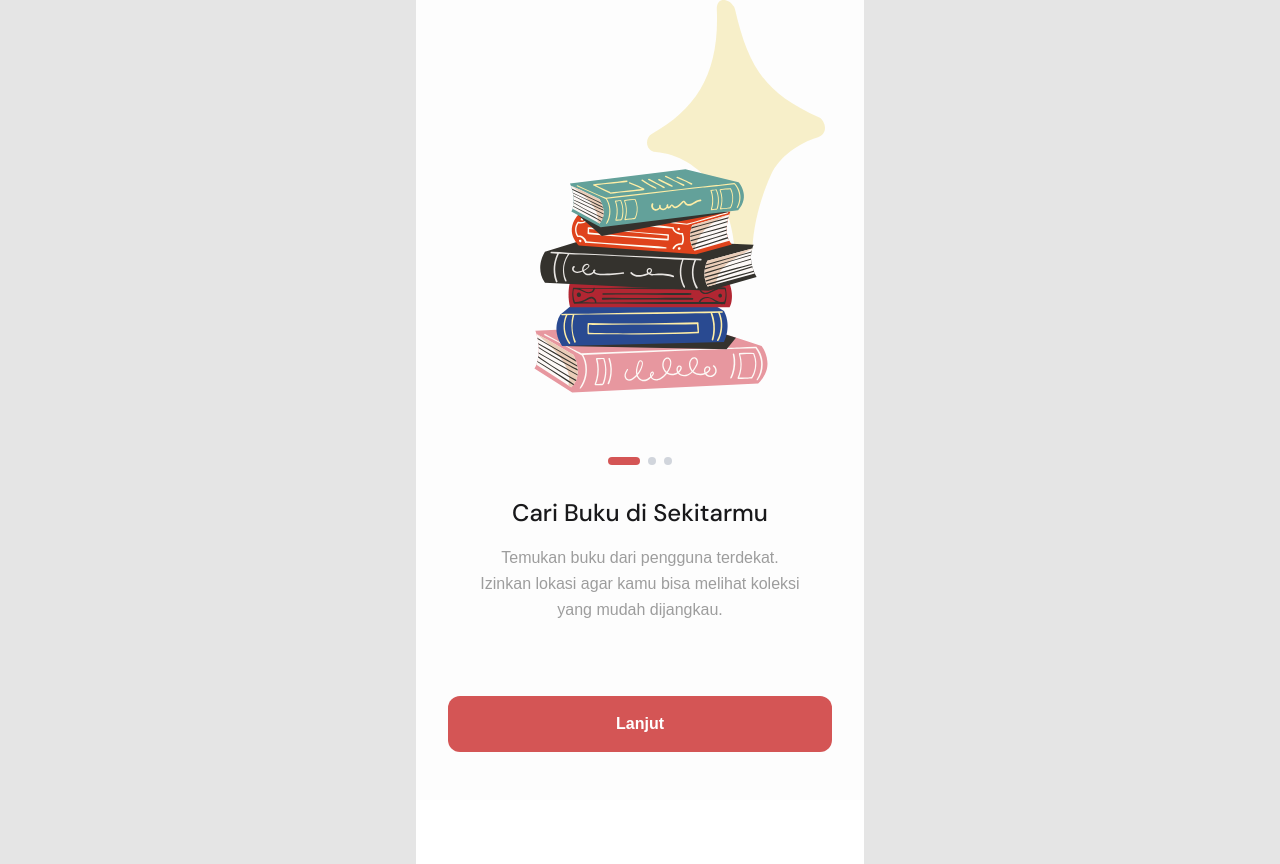
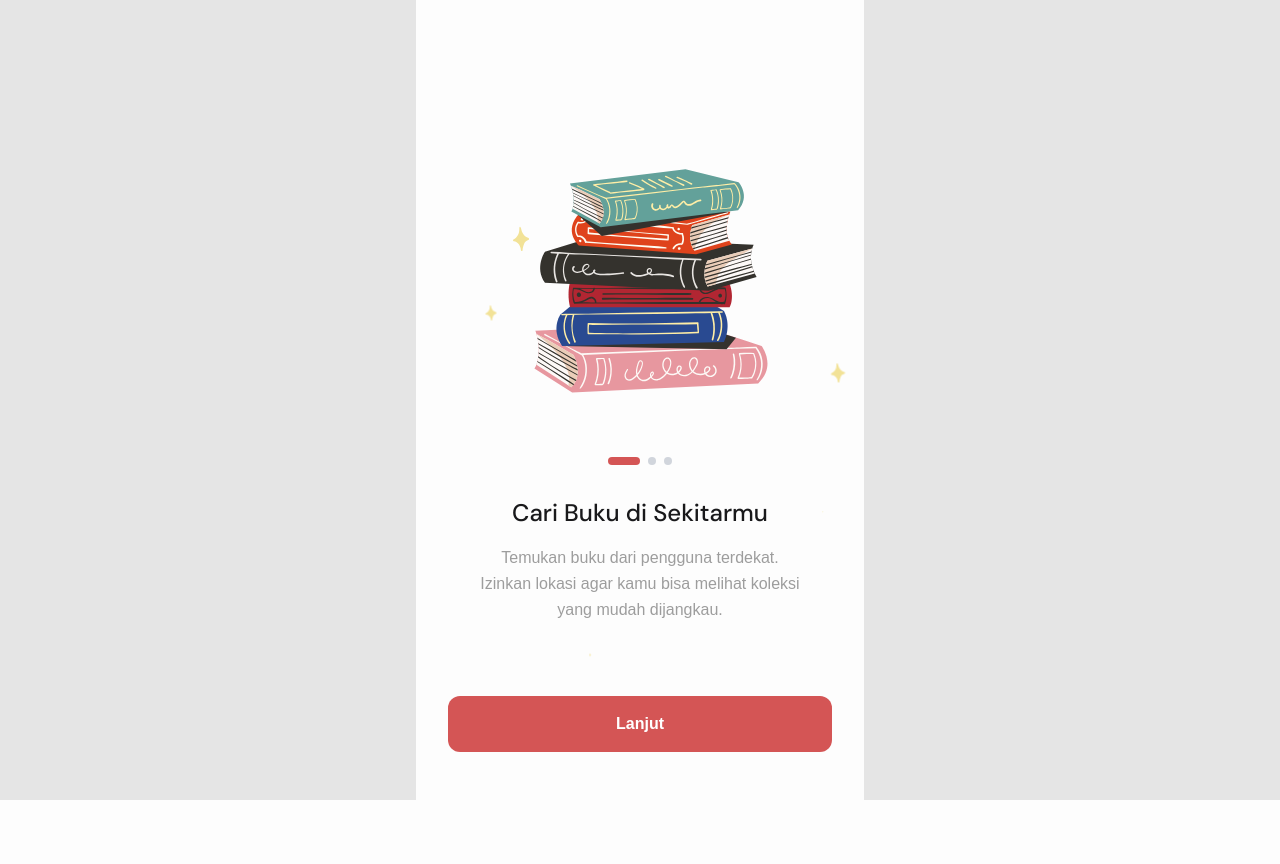
Before and after one commit to rianmubarok/ReRead, a Next.js app: page / in a window 1280 px wide. After the commit the page ends 800 px from the top, so only its background shows below. Built offline with nearby package versions, Linux system fonts and the light colour scheme.

Commit message:
fix: update walkthrough

```diff
--- a/src/app/globals.css
+++ b/src/app/globals.css
@@ -33,3 +33,153 @@ body {
 button {
   cursor: pointer;
 }
+
+/* Walkthrough Sprinkles */
+@keyframes scale-pulse {
+
+  0%,
+  100% {
+    transform: scale(0);
+  }
+
+  50% {
+    transform: scale(1.2);
+  }
+}
+
+.sprinkle {
+  position: absolute;
+  animation: scale-pulse 2s ease-in-out infinite;
+  transition: all 0.7s ease-in-out;
+}
+
+/* Step 1 Sprinkles */
+.sprinkle-0-0 {
+  top: 227px;
+  left: 93px;
+  width: 24px;
+  height: 24px;
+  animation-delay: 0.2s;
+}
+
+.sprinkle-0-1 {
+  top: 178px;
+  right: 105px;
+  width: 12px;
+  height: 12px;
+  animation-delay: 1.5s;
+}
+
+.sprinkle-0-2 {
+  bottom: 479px;
+  left: 67px;
+  width: 16px;
+  height: 16px;
+  animation-delay: 0.8s;
+}
+
+.sprinkle-0-3 {
+  bottom: 284px;
+  right: 37px;
+  width: 8px;
+  height: 8px;
+  animation-delay: 1.2s;
+}
+
+.sprinkle-0-4 {
+  top: 365px;
+  right: 18px;
+  width: 16px;
+  height: 16px;
+  animation-delay: 0.5s;
+}
+
+.sprinkle-0-5 {
+  top: 649px;
+  left: 168px;
+  width: 12px;
+  height: 12px;
+  animation-delay: 1.8s;
+}
+
+/* Step 2 Sprinkles */
+.sprinkle-1-0 {
+  top: 40px;
+  right: 56px;
+  width: 20px;
+  height: 20px;
+  animation-delay: 0.3s;
+}
+
+.sprinkle-1-1 {
+  top: 324px;
+  left: 30px;
+  width: 12px;
+  height: 12px;
+  animation-delay: 1.6s;
+}
+
+.sprinkle-1-2 {
+  bottom: 121px;
+  right: 45px;
+  width: 16px;
+  height: 16px;
+  animation-delay: 0.9s;
+}
+
+.sprinkle-1-3 {
+  bottom: 81px;
+  left: 112px;
+  width: 8px;
+  height: 8px;
+  animation-delay: 1.4s;
+}
+
+/* Step 3 Sprinkles */
+.sprinkle-2-0 {
+  top: 146px;
+  left: 45px;
+  width: 16px;
+  height: 16px;
+  animation-delay: 0.4s;
+}
+
+.sprinkle-2-1 {
+  top: 64px;
+  right: 30px;
+  width: 12px;
+  height: 12px;
+  animation-delay: 1.7s;
+}
+
+.sprinkle-2-2 {
+  bottom: 227px;
+  left: 30px;
+  width: 20px;
+  height: 20px;
+  animation-delay: 0.6s;
+}
+
+.sprinkle-2-3 {
+  bottom: 406px;
+  right: 18px;
+  width: 8px;
+  height: 8px;
+  animation-delay: 1.3s;
+}
+
+.sprinkle-2-4 {
+  top: 487px;
+  right: 45px;
+  width: 16px;
+  height: 16px;
+  animation-delay: 0.1s;
+}
+
+.sprinkle-2-5 {
+  bottom: 64px;
+  left: 150px;
+  width: 12px;
+  height: 12px;
+  animation-delay: 1.9s;
+}
--- a/src/app/layout.tsx
+++ b/src/app/layout.tsx
@@ -36,7 +36,7 @@ export default function RootLayout({
       >
         <NavProvider>
           <MobileContainer>
-            <main className="flex-1 overflow-y-auto pb-16">
+            <main className="flex-1 overflow-y-auto">
               {children}
             </main>
             <BottomNav />
--- a/src/components/MobileContainer.tsx
+++ b/src/components/MobileContainer.tsx
@@ -7,7 +7,7 @@ interface MobileContainerProps {
 export default function MobileContainer({ children }: MobileContainerProps) {
     return (
         <div className="min-h-screen w-full bg-[#E5E5E5] flex justify-center">
-            <div className="w-full max-w-md bg-white min-h-screen overflow-hidden flex flex-col">
+            <div className="relative w-full max-w-md bg-white min-h-screen overflow-hidden flex flex-col">
                 {children}
             </div>
         </div>
--- a/src/components/SplashScreen.tsx
+++ b/src/components/SplashScreen.tsx
@@ -31,7 +31,7 @@ export default function SplashScreen({ onFinish }: SplashScreenProps) {
 
     return (
         <div
-            className={`fixed inset-0 z-[200] flex flex-col items-center justify-center bg-brand-red transition-opacity duration-500 ${fading ? "opacity-0" : "opacity-100"
+            className={`absolute inset-0 z-[200] flex flex-col items-center justify-center bg-brand-red transition-opacity duration-500 ${fading ? "opacity-0" : "opacity-100"
                 }`}
         >
             <div
--- a/src/components/Walkthrough.tsx
+++ b/src/components/Walkthrough.tsx
@@ -10,16 +10,19 @@ const steps = [
         title: "Cari Buku di Sekitarmu",
         description: "Temukan buku dari pengguna terdekat. Izinkan lokasi agar kamu bisa melihat koleksi yang mudah dijangkau.",
         image: "/assets/walkthrough/wl-1.svg",
+        sprinkleCount: 6,
     },
     {
         title: "Negosiasi Sepuasnya",
         description: "Hubungi pemilik buku dan tentukan sendiri harganya. Kamu bisa menawar, barter, atau mengambilnya secara gratis sesuai kesepakatan.",
         image: "/assets/walkthrough/wl-2.svg",
+        sprinkleCount: 4,
     },
     {
         title: "Kirim Sesuka Kamu",
         description: "Atur cara serah-terima yang paling nyaman. Kamu bisa COD, menggunakan kurir, atau mengambil langsung dari pemilik buku.",
         image: "/assets/walkthrough/wl-3.svg",
+        sprinkleCount: 6,
     },
 ];
 
@@ -35,11 +38,21 @@ export default function Walkthrough({ onFinish }: WalkthroughProps) {
     };
 
     return (
-        <div className="fixed inset-0 z-[100] flex flex-col items-center justify-between min-h-screen bg-brand-white relative overflow-hidden">
-            {/* Background Decoration */}
-            <div className="absolute top-0 right-0 w-64 h-64 pointer-events-none">
-                <Image src="/assets/walkthrough/sprinkle.svg" alt="decoration" fill className="object-contain opacity-50" />
-            </div>
+        <div className="absolute inset-0 z-[100] flex flex-col items-center justify-between min-h-screen bg-brand-white relative overflow-hidden">
+            {/* Dynamic Sprinkles */}
+            {Array.from({ length: steps[currentStep].sprinkleCount }).map((_, index) => (
+                <div
+                    key={index}
+                    className={`sprinkle sprinkle-${currentStep}-${index}`}
+                >
+                    <Image
+                        src="/assets/walkthrough/sprinkle.svg"
+                        alt="decoration"
+                        fill
+                        className="object-contain"
+                    />
+                </div>
+            ))}
 
             <div className="flex-1 flex flex-col items-center justify-center w-full px-8 pt-20">
                 {/* Image Carousel */}
```
